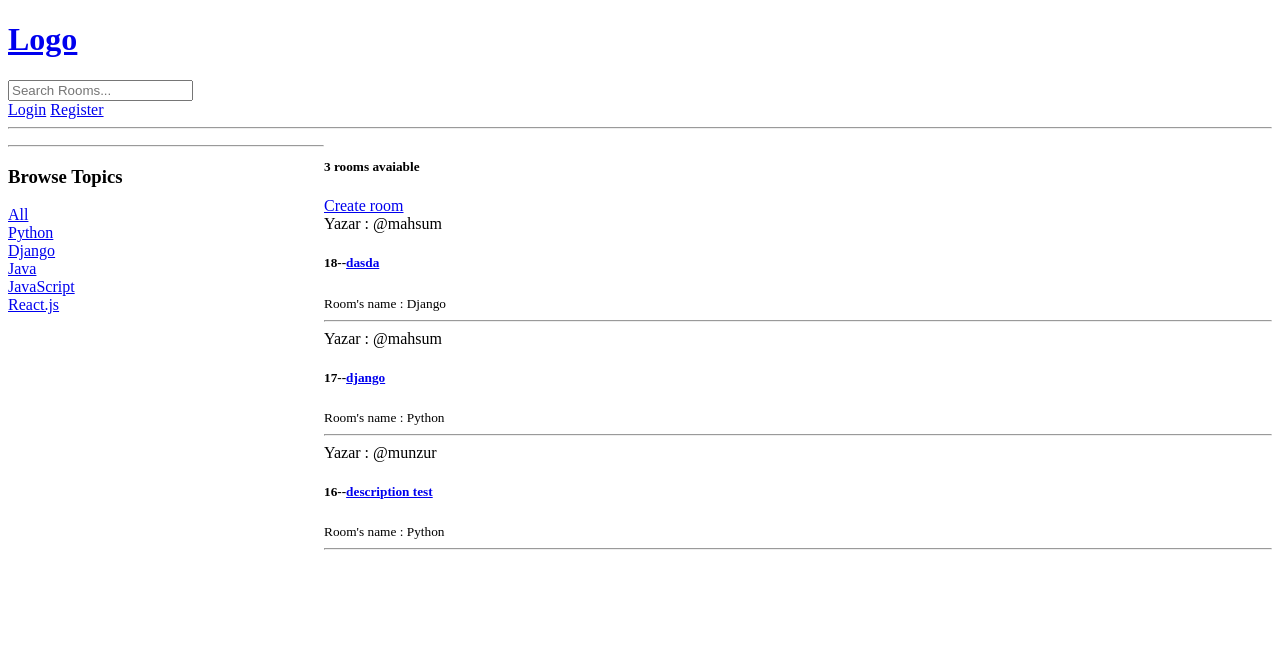
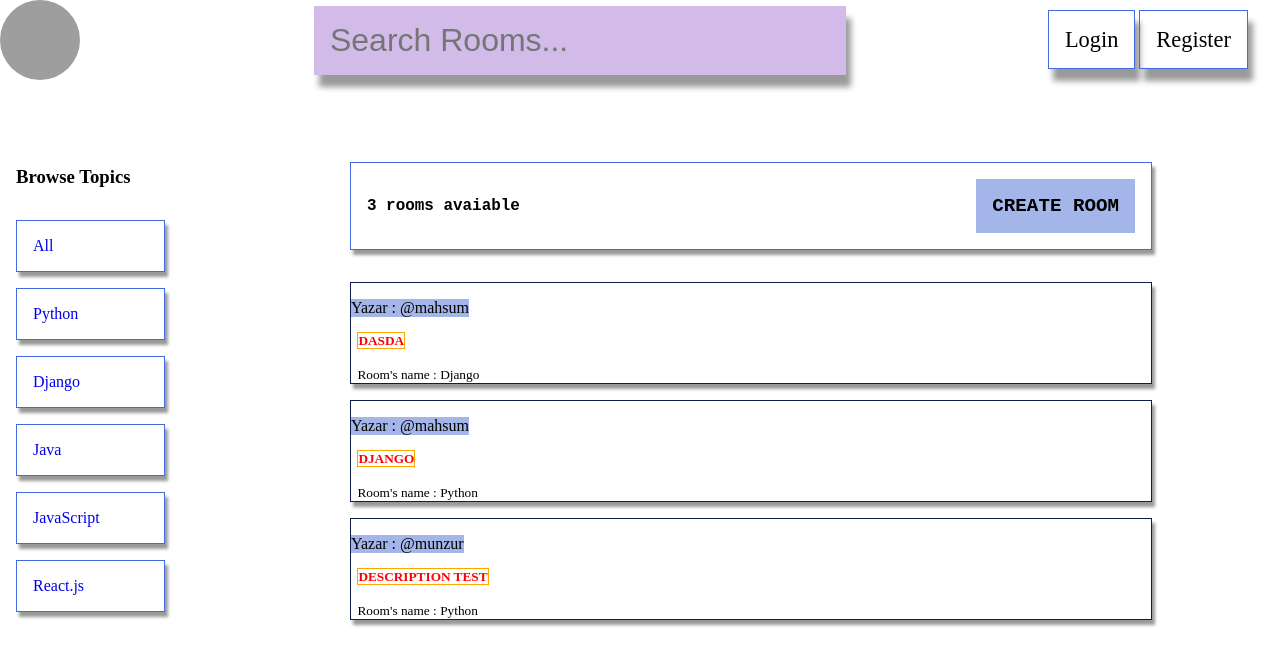
Before and after one commit to munzurkolkiran/Django-ForumApp, a Django app: page / in a window 1280 px wide. Shown: the top 666 px of the page. Run offline with Django 4.2, Linux system fonts and the light colour scheme; data comes from the database, SQL or seed files in the repository; both versions use the stored data as it was after the commit; grey boxes are pictures that could not be loaded.

Commit message:
Tasarim duzenlemeleri yapildi

```diff
--- a/base/templates/base/home.html
+++ b/base/templates/base/home.html
@@ -1,42 +1,173 @@
 {% extends 'main.html' %} {% block content %}
 
 <style>
-    .container {
+    * {
+        margin: 0;
+        padding: 0;
+    }
+
+    .home-container {
+        position: relative;
         display: flex;
         flex-direction: column;
         display: grid;
         grid-template-columns: 1fr 3fr;
     }
+
+    .home-sidebar {
+        padding: 1rem;
+        text-align: center;
+        position: fixed;
+        top: 150px;
+        display: flex;
+        flex-direction: column;
+    }
+
+    .sidebar-header {
+        margin-bottom: 2rem;
+    }
+
+    .home-sidebar a {
+        display: flex;
+        text-decoration: none;
+        padding: 1rem;
+        border: 1px solid royalblue;
+        width: 100%;
+        box-shadow: 3px 5px 3px rgba(0, 0, 0, .4);
+    }
+
+    .topics {
+        margin-top: 1rem;
+    }
+
+    .home-main {
+        position: absolute;
+        top: 50px;
+        left: 350px;
+        display: flex;
+        flex-direction: column;
+    }
+
+    .room-info {
+        display: flex;
+        justify-content: space-between;
+        align-items: center;
+        padding: 1rem;
+        border: 1px solid royalblue;
+        width: 60vw;
+        box-shadow: 3px 5px 3px rgba(0, 0, 0, .4);
+        margin-bottom: 2rem;
+    }
+
+    .room-count {
+        font-family: 'Courier New', Courier, monospace;
+        font-size: 1.2rem;
+    }
+
+    .room-info a {
+        padding: 1rem;
+        font-size: 1.2rem;
+        font-family: 'Courier New', Courier, monospace;
+        text-decoration: none;
+        background-color: rgb(164, 181, 233);
+        text-transform: uppercase;
+        font-weight: bold;
+        color: black;
+    }
+
+    .rooms-container {
+        display: flex;
+        flex-direction: column;
+    }
+
+    .room-wrapper {
+        display: flex;
+        justify-content: space-between;
+    }
+
+    .rooms {
+        border: 1px solid rgb(15, 29, 70);
+        box-shadow: 3px 5px 3px rgba(0, 0, 0, .4);
+        margin-bottom: 1rem;
+    }
+
+    .duzenleme {
+        padding: 1rem;
+    }
+
+    .yazar {
+        margin-top: 1rem;
+        margin-bottom: 1rem;
+        background-color: rgb(164, 181, 233);
+        color: black;
+    }
+
+    .duzenleme a {
+        text-decoration: none;
+        color: black;
+        border: 1px solid royalblue;
+        box-shadow: 3px 5px 3px rgba(0, 0, 0, .4);
+    }
+
+    .room-content {
+        padding-left: .4rem;
+    }
+
+    .room-content h5 {
+        margin-bottom: 1rem;
+    }
+
+    .room-content a {
+        text-transform: uppercase;
+        text-decoration: none;
+        color: red;
+        border: 1px solid orange;
+    }
 </style>
-<div class="container">
-    <div class="sidebar">
-        <hr>
 
+
+<div class="home-container">
+    <div class="home-sidebar">
+        <div class="sidebar-header">
             <h3>Browse Topics</h3>
-
+        </div>
         <div>
-            <a href="{% url 'home' %}">All</a>
-        </div>
-        {% for topic in topics %}
-        <div>
+            <a href="{% url 'home' %}">All</a> {% for topic in topics %}
+            <div class="topics">
                 <a href="{% url 'home' %}?q={{topic.name}}">{{topic.name}}</a>
             </div>
             {% endfor %}
         </div>
+    </div>
 
-    <div>
+    <div class="home-main">
+        <div class="room-info">
+            <div class="room-count">
                 <h5>{{room_count}} rooms avaiable</h5>
+            </div>
             <a href="{% url 'create-room' %}">Create room</a>
-        <div>
+        </div>
+
+        <div class="rooms-container">
             {% for room in rooms %}
-            <div>
+            <div class="rooms">
+                <div class="room-wrapper">
+
+                    <div class="yazar">
+                        <span>Yazar : @{{room.host.username}}</span>
+                    </div>
                     {% if request.user == room.host %}
+
+                    <div class="duzenleme">
                         <a href="{% url 'update-room' room.id%}">Edit</a>
-                <a href="{% url 'delete-room' room.id %}">Delete</a> {% endif %}
-                <span>Yazar : @{{room.host.username}}</span>
-                <h5>{{room.id}}--<a href="{% url 'room' room.id %}">{{room.name}}</a></h5>
+                        <a href="{% url 'delete-room' room.id %}">Delete</a>
+                    </div>
+                    {% endif %}
+                </div>
+                <div class="room-content">
+                    <h5><a href="{% url 'room' room.id %}">{{room.name}}</a></h5>
                     <small>Room's name : {{room.topic.name}}</small>
-                <hr>
+                </div>
             </div>
             {% endfor %}
         </div>
--- a/base/views.py
+++ b/base/views.py
@@ -10,11 +10,6 @@ from django.contrib.auth import authenticate, login, logout
 from django.contrib import messages
 
 
-# rooms = [
-#     {'id': 1, 'name': 'lets learn python!'},
-#     {'id': 2, 'name': 'design with me!'},
-#     {'id': 3, 'name': 'frontend developers!'},
-# ]
 
 def registerPage(request):
     form = UserCreationForm()
--- a/templates/navbar.html
+++ b/templates/navbar.html
@@ -1,15 +1,82 @@
-<a href="/">
-    <h1>Logo</h1>
-</a>
+<style>
+    .navbar {
+        display: flex;
+        align-items: center;
+        justify-content: space-between;
+        margin-bottom: 2rem;
+    }
+
+    .logo {
+        display: flex;
+        justify-content: center;
+        align-items: center;
+    }
+
+    img {
+        border-radius: 50%;
+        width: 5rem;
+        height: 5rem;
+    }
+
+    .search {
+        width: 500px;
+    }
+
+    .search-input {
+        border: none;
+        background-color: rgb(210, 187, 233);
+        padding: 1rem;
+        width: 100%;
+        font-size: 2rem;
+        color: rebeccapurple;
+        box-shadow: 5px 12px 6px rgba(0, 0, 0, .4);
+    }
+
+    .main {
+        display: flex;
+    }
+
+    .links {
+        text-transform: lowercase;
+    }
+
+    .link {
+        font-size: 1.4rem;
+        padding: 1rem;
+        text-decoration: none;
+        color: black;
+        box-shadow: 5px 12px 6px rgba(0, 0, 0, .4);
+        border: 1px solid royalblue;
+    }
+
+    .user {
+        margin-right: 2rem;
+    }
+
+    .hello {
+        font-size: 1.2rem;
+    }
+</style>
 
 
-<form method="GET" action="{% url 'home' %}">
-    <input type="text" name="q" placeholder="Search Rooms...">
-</form>
-
-{% if request.user.is_authenticated %}
-<p>Hello {{request.user}}</p>
-<a href="{% url 'logout' %}">Logout</a> {% else %}
-<a href="{% url 'login' %}">Login</a>
-<a href="{% url 'register' %}">Register</a> {% endif %}
-<hr>
+<div class="navbar">
+    <a href="/" class="logo">
+        <img src="https://raw.githubusercontent.com/munzurkolkiran/logo/main/logo.jpg">
+    </a>
+    <div class="search">
+        <form method="GET" action="{% url 'home' %}">
+            <input class="search-input" type="text" name="q" placeholder="Search Rooms..." />
+        </form>
+    </div>
+    <div class="main">
+        <div class="user">
+            {% if request.user.is_authenticated %}
+            <p class="hello">Hello {{request.user}}</p>
+        </div>
+        <div>
+            <a href="{% url 'logout' %}" class="link">Logout</a> {% else %}
+            <a href="{% url 'login' %}" class="link">Login</a>
+            <a href="{% url 'register' %}" class="link">Register</a> {% endif %}
+        </div>
+    </div>
+</div>
```
Also changed, not shown: base/templates/base/login_register.html (+61 -4 lines), db.sqlite3. Lines whose indentation alone changed are shown as unchanged.
